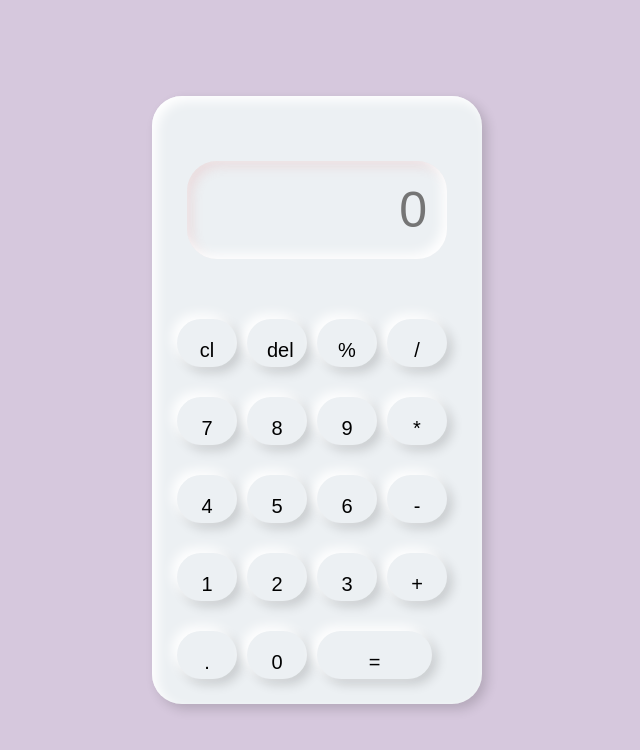
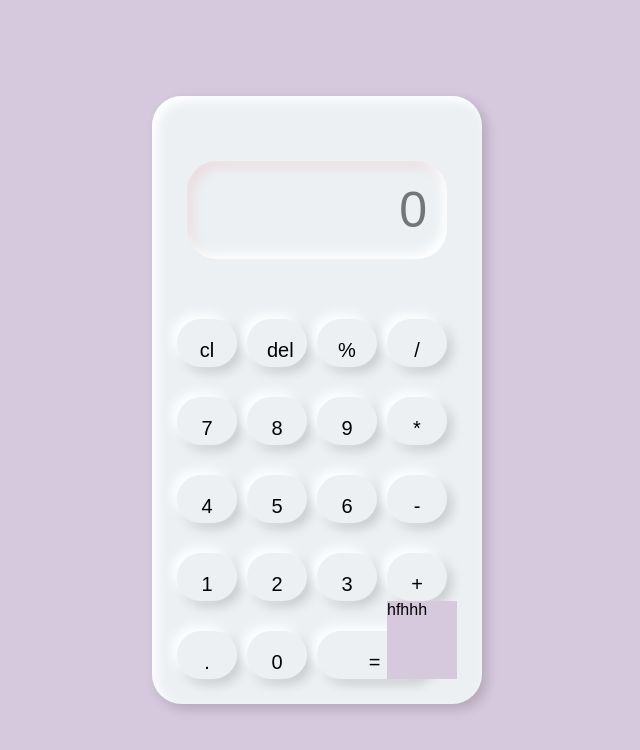
Before and after one commit to sekar-ds/calculator-js, a plain HTML site: page index.html in a window 1280 px wide. Shown: the whole page, without its empty margins (323-963 px from the left). Drawn offline with Linux system fonts and the light colour scheme.

Commit message:
index.html

```diff
--- a/index.html
+++ b/index.html
@@ -32,6 +32,7 @@
     <button onclick="display('.')">.</button>
     <button onclick="display('0')">0</button>
     <button onclick="calculate()"class=equal>=</button>
+    <p>hfhhh</p>
 
 </div>
     </div>
```
